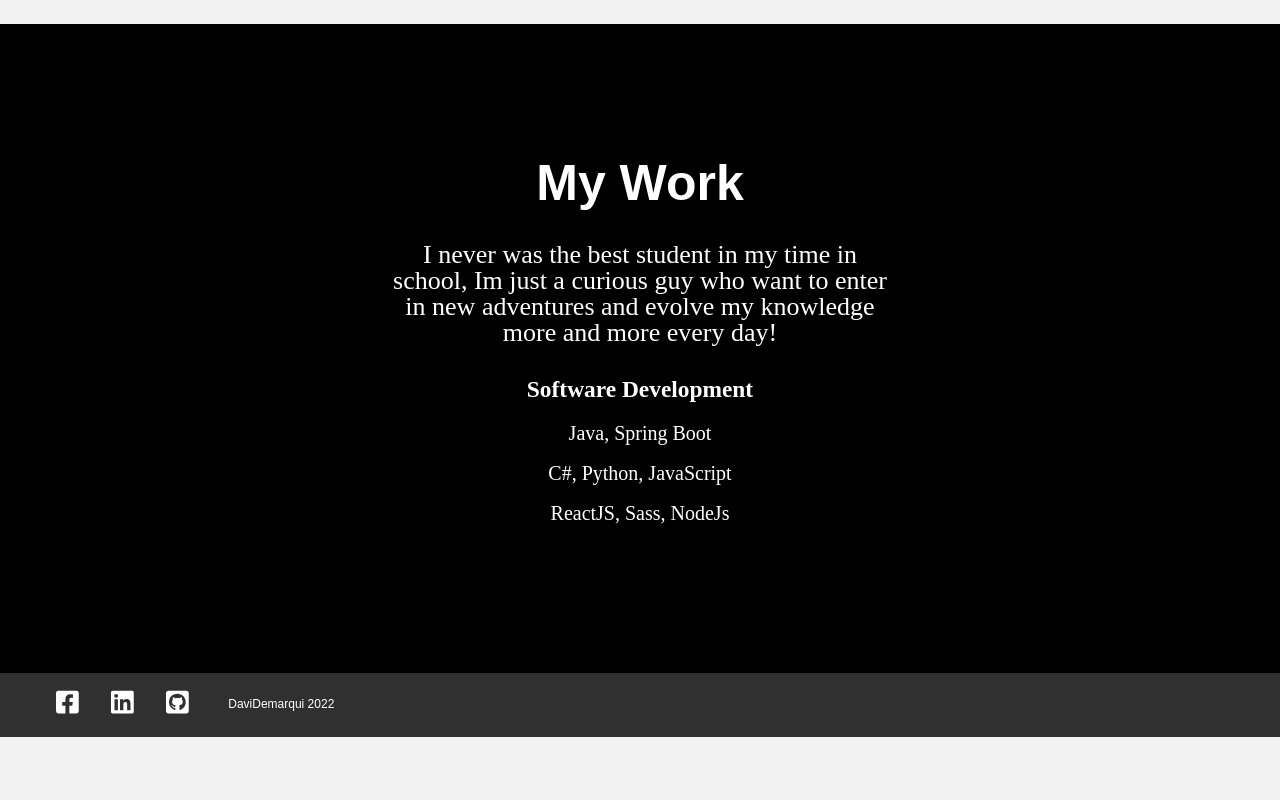
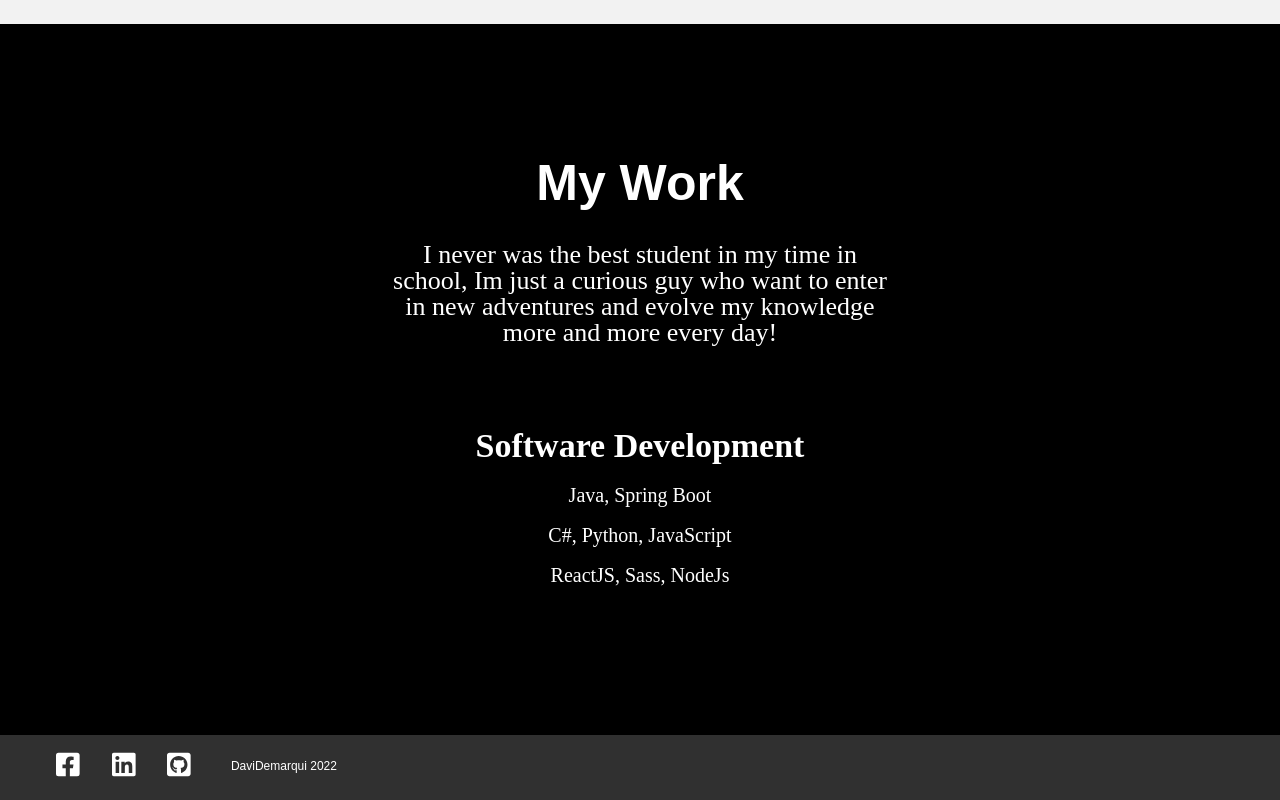
Before and after one commit to DaviDemarqui/MyWebsite-new, a React (Create React App) app in the folder Front/: page / in a window 1280 px wide. Shown: the part 958-1758 px from the top of the page. Before the commit the page ends 1695 px from the top, so only its background shows below. Built offline with nearby package versions, Linux system fonts and the light colour scheme.

Commit message:
little changes

```diff
--- a/Front/src/components/MainFooter.jsx
+++ b/Front/src/components/MainFooter.jsx
@@ -5,9 +5,9 @@ function MainFooter() {
     return (
         <div className="main-footer">
             <ul className='m-footer'>
-                <li><a href="?"><FontAwesomeIcon icon={['fab', 'facebook-square']} /></a></li>
-                <li><a href="?"><FontAwesomeIcon icon={['fab', 'linkedin']} /></a></li>
-                <li><a href="?"><FontAwesomeIcon icon={['fab', 'github-square']} /></a></li>
+                <li><a href="?" className='facebook-icon'><FontAwesomeIcon icon={['fab', 'facebook-square']} /></a></li>
+                <li><a href="?" className='linkedin-icon'><FontAwesomeIcon icon={['fab', 'linkedin']} /></a></li>
+                <li><a href="?" className='github-icon'><FontAwesomeIcon icon={['fab', 'github-square']} /></a></li>
                 <p>DaviDemarqui 2022</p>
             </ul>
         </div>
--- a/Front/src/scss/App.css
+++ b/Front/src/scss/App.css
@@ -196,6 +196,11 @@ body {
   display: block;
 }
 
+.abt-me-container .kn-list h3 {
+  font-size: 34px;
+  margin-top: 1.5em;
+}
+
 .abt-me-container .kn-list p {
   margin: 1em;
 }
@@ -233,13 +238,30 @@ body {
 }
 
 .main-footer .m-footer a {
-  color: white;
-  font-size: 26px;
-  -webkit-transition: 0.5s;
-  transition: 0.5s;
+  font-size: 27px;
 }
 
-.main-footer .m-footer a:hover {
-  color: var(--primary);
+.main-footer .m-footer .facebook-icon {
+  color: white;
+}
+
+.main-footer .m-footer .facebook-icon:hover {
+  color: #37afff;
+}
+
+.main-footer .m-footer .linkedin-icon {
+  color: white;
+}
+
+.main-footer .m-footer .linkedin-icon:hover {
+  color: #2f4fff;
+}
+
+.main-footer .m-footer .github-icon {
+  color: white;
+}
+
+.main-footer .m-footer .github-icon:hover {
+  color: #6aeb6a;
 }
 /*# sourceMappingURL=App.css.map */
--- a/Front/src/scss/App.scss
+++ b/Front/src/scss/App.scss
@@ -148,6 +148,7 @@ body { background-color: #f2f2f2; }
       font-size: 20px;
       text-align: center;
       display: block;
+      h3{ font-size: 34px; margin-top: 1.5em;}
       p{ margin: 1em; }
     }
   }
@@ -176,13 +177,30 @@ body { background-color: #f2f2f2; }
       p {
         margin: 2em;
         cursor: default;
-      } li {
+      }
+      li {
         margin: 1em;
-      } a {
+      }
+      a {
+        font-size: 27px;
+      }
+      .facebook-icon {
         color: white;
-        font-size: 26px;
-        transition: 0.5s;
-        &:hover { color: var(--primary);}
+        &:hover {
+          color: rgb(55, 175, 255);
+        }
+      }
+      .linkedin-icon {
+        color: white;
+        &:hover {
+          color: rgb(47, 79, 255);
+        }
+      }
+      .github-icon {
+        color: white;
+        &:hover {
+          color: rgb(106, 235, 106);
+        }
       }
     }
   }
```
Also changed, not shown: 1 other file (tests, documents, lock files or other folders).
